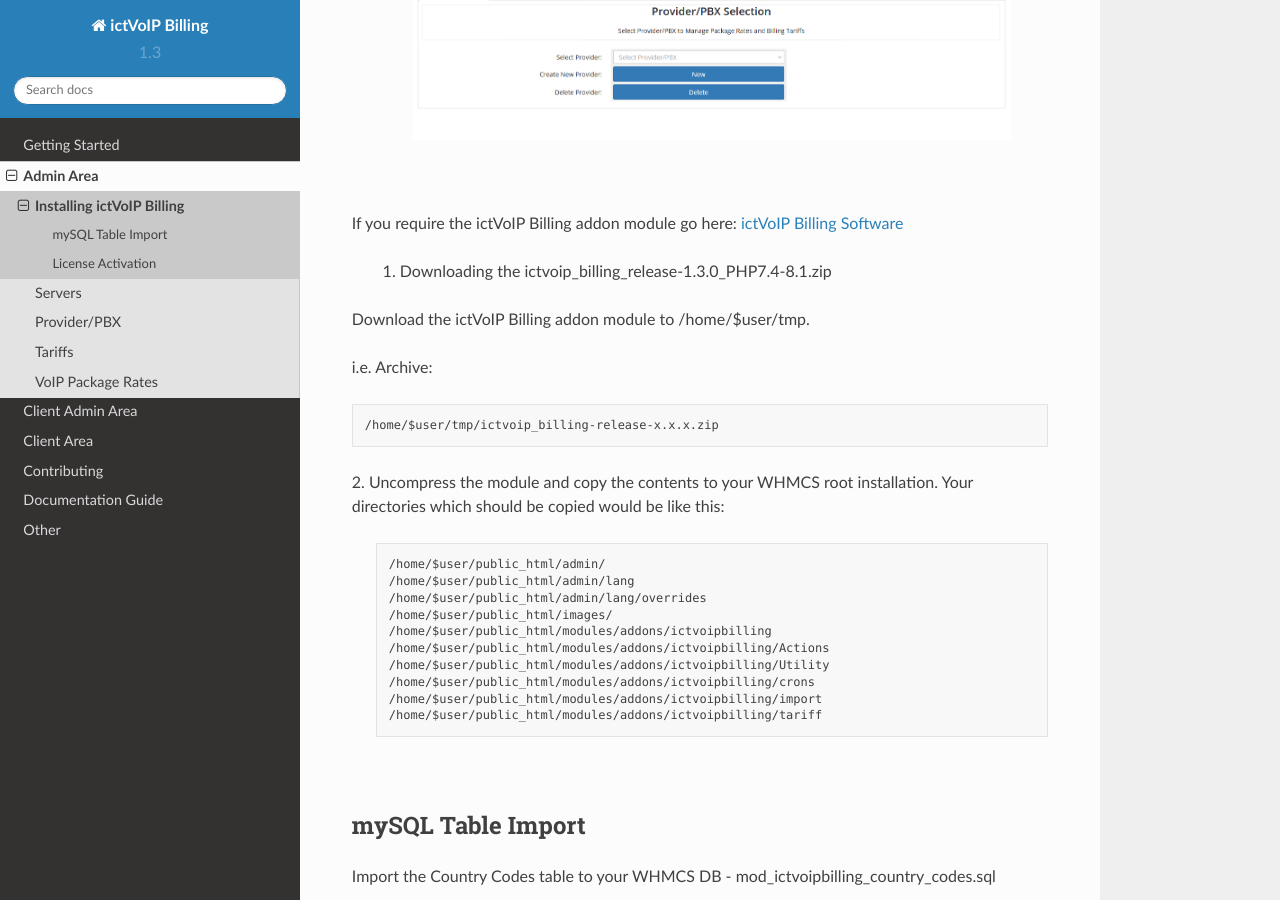
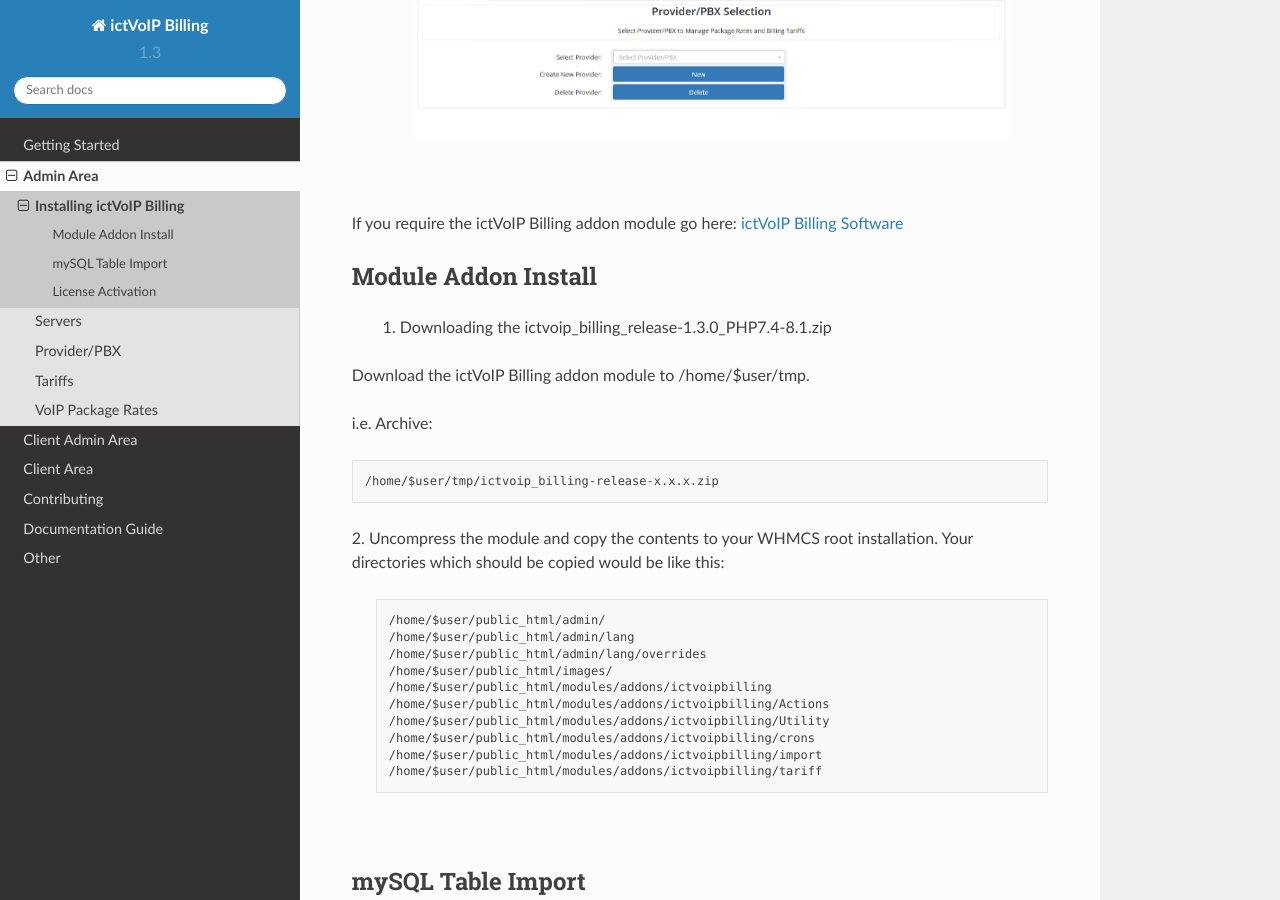
Before and after one commit to ictvoip/ictvoip-docs, a Sphinx documentation site: the page built from docs/source/admin/ictvoipbilling.rst, in a window 1280 px wide and 900 px high, scrolled down 476 px. Built offline with Sphinx 7.4.7 and the Read the Docs theme 2.0.0, drawn with Linux system fonts in a browser that asks for light colours; pages that are not in the unit, such as notebooks, are missing from menus.

Commit message:
Update ictvoipbilling.rst

```diff
--- a/docs/source/admin/ictvoipbilling.rst
+++ b/docs/source/admin/ictvoipbilling.rst
@@ -16,6 +16,9 @@ ictVoIP Billing can be installed on WHMCS v8.5.x and v8.6.x running PHP7.x and s
 
 
 If you require the ictVoIP Billing addon module go here: `ictVoIP Billing Software <https://www.icttech.ca/index.php?rp=/store/ictvoip-billing-software>`_
+
+Module Addon Install
+######################
 
 
  1. Downloading the ictvoip_billing_release-1.3.0_PHP7.4-8.1.zip
```
